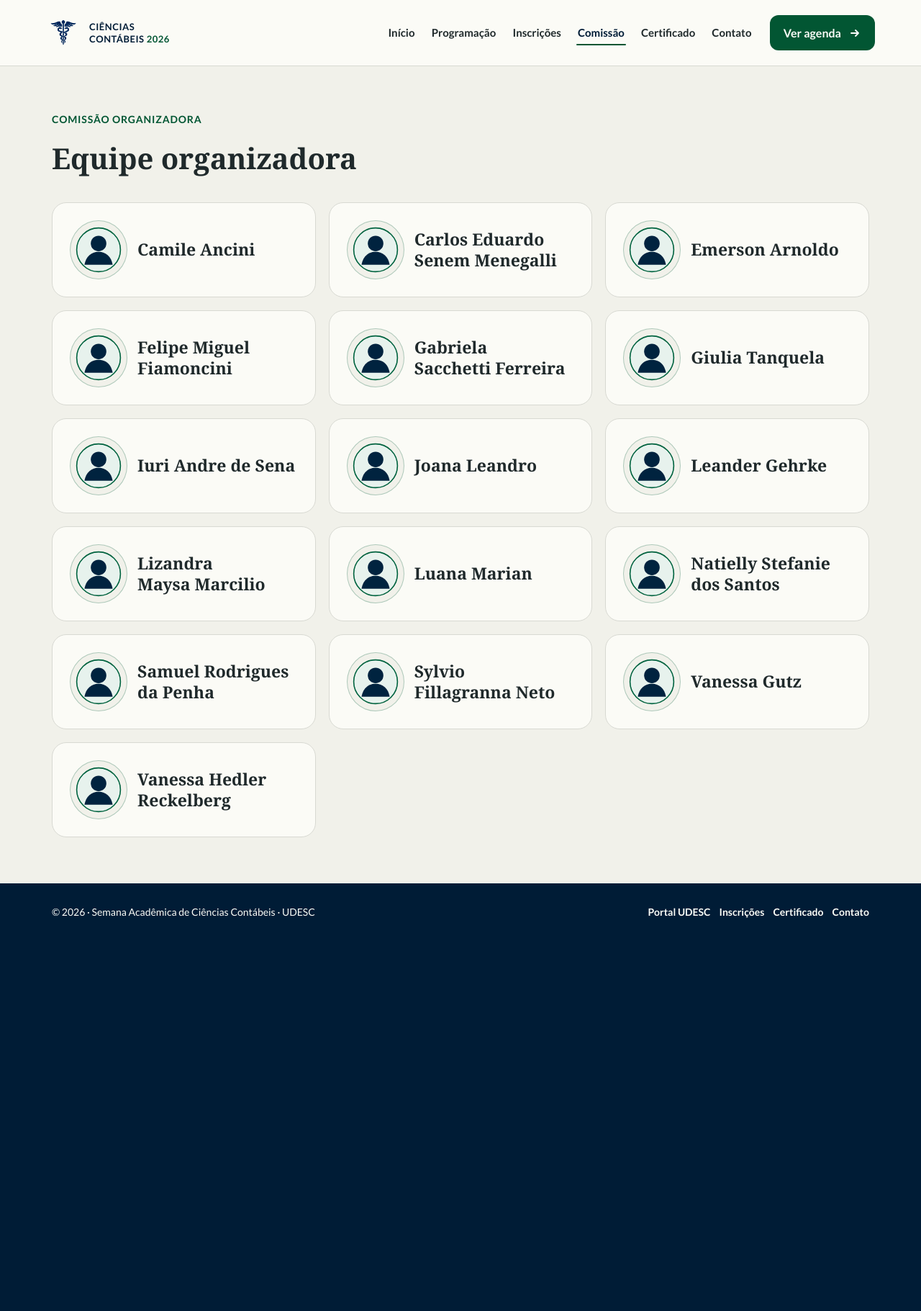
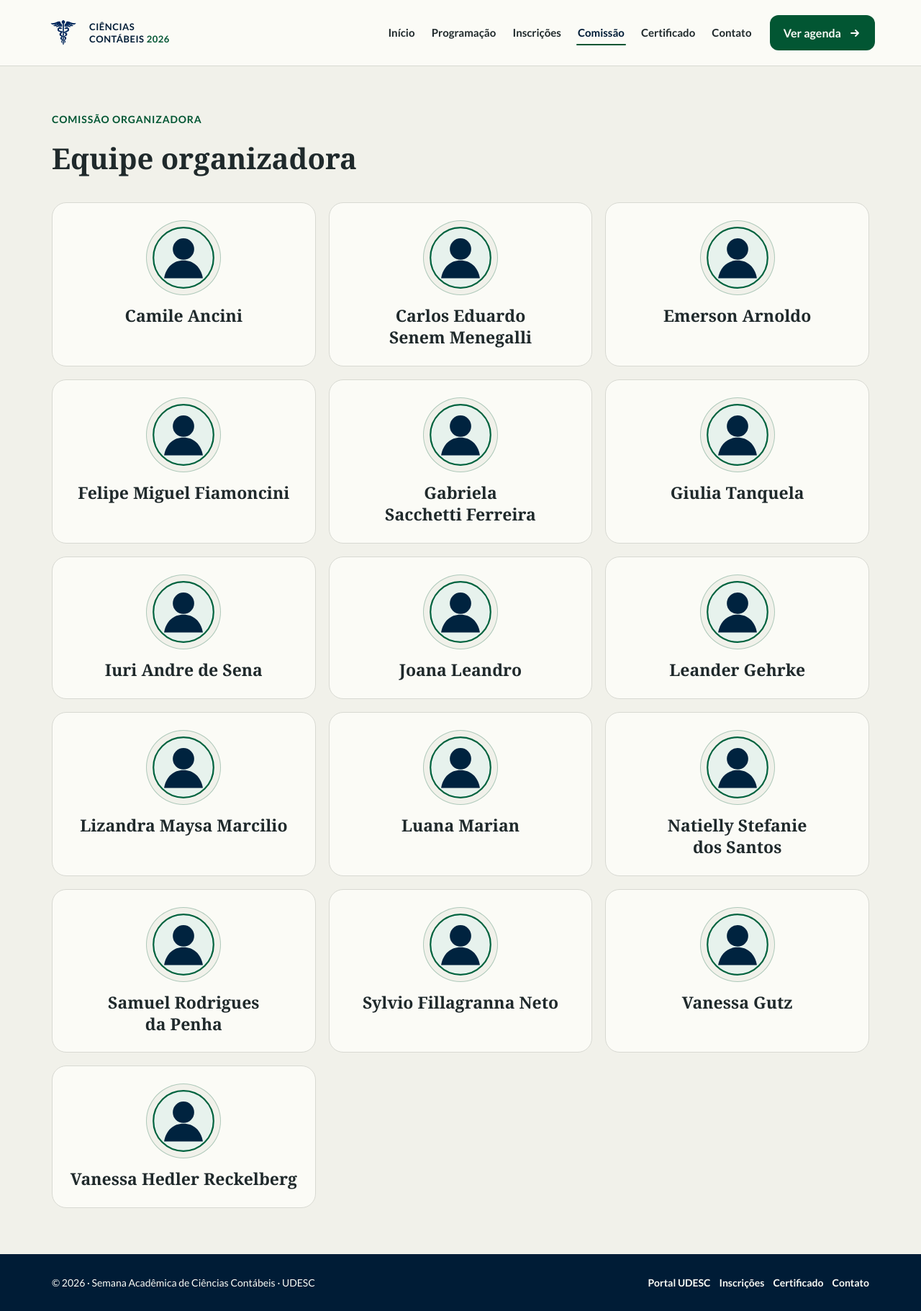
Before and after one commit to semanaacademicacontabeis/semanaacademicacontabeis.github.io, a Jekyll site: the page built from comissao-organizadora.html, in a window 1280 px wide. Shown: the whole page at 72% size. Built offline with Jekyll 4.4.1, drawn with Linux system fonts in a browser that asks for light colours; some web fonts are replaced; before the commit the page ends 1306 px from its top, so only the background shows below that.

Commit message:
Centraliza nomes abaixo dos avatares

```diff
--- a/assets/css/style.scss
+++ b/assets/css/style.scss
@@ -599,15 +599,16 @@ h3 {
 }
 
 .content-card--team {
-  display: grid;
+  display: flex;
   min-height: 0;
-  grid-template-columns: 80px minmax(0, 1fr);
+  flex-direction: column;
   align-items: center;
+  text-align: center;
 }
 
 .content-card--team .card__media {
-  width: 80px;
-  min-height: 80px;
+  width: 104px;
+  min-height: 104px;
   padding: 7px;
   border-color: rgba(0, 99, 63, 0.28);
   border-radius: 50%;
@@ -615,11 +616,12 @@ h3 {
 }
 
 .content-card--team .card__media img {
-  width: 66px;
-  height: 66px;
+  width: 88px;
+  height: 88px;
 }
 
 .content-card--team h3 {
+  width: 100%;
   font-size: 23px;
   line-height: 1.3;
 }
```
